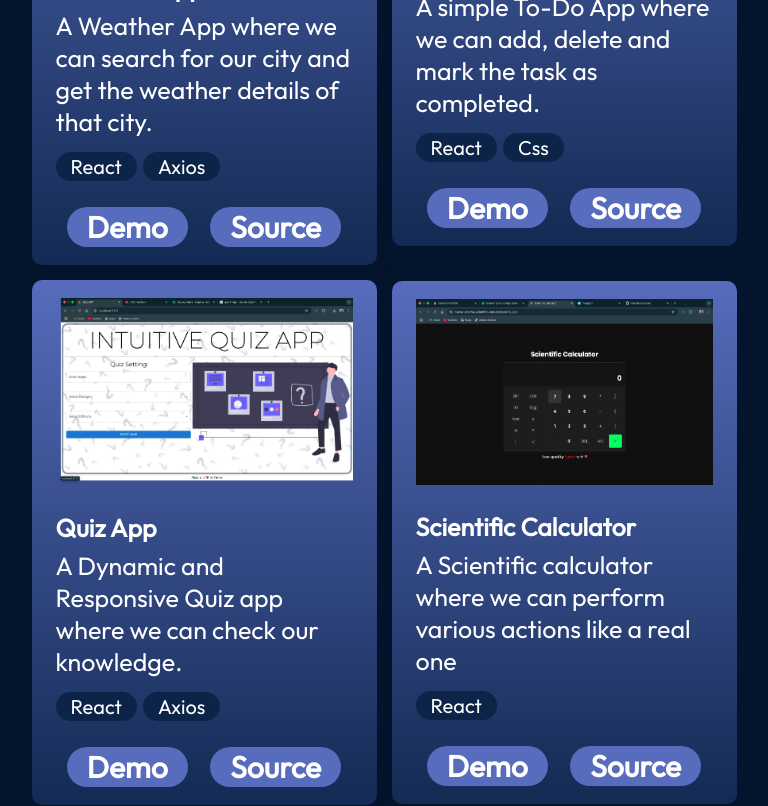
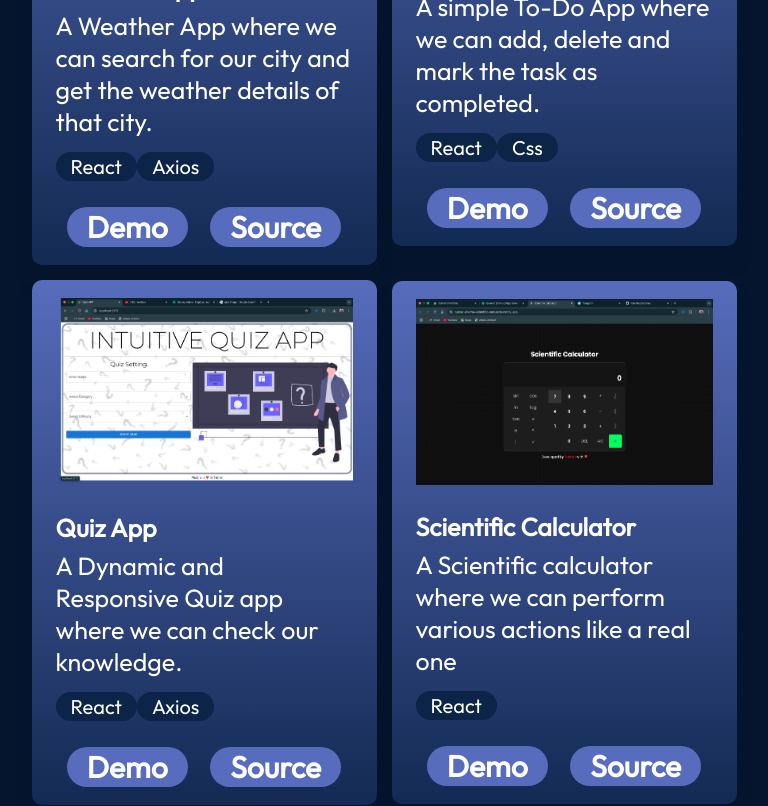
Before and after one commit to tushar6905/portfolio-app-js, a React (Vite) app: page / in a window 1280 px wide. Shown: the part 2840-3646 px from the top of the page, without its empty margins (256-1024 px from the left). Built offline with nearby package versions, Linux system fonts and the light colour scheme.

Commit message:
project updated

```diff
--- a/src/component/Projects/ProjectCard.jsx
+++ b/src/component/Projects/ProjectCard.jsx
@@ -14,7 +14,9 @@ const ProjectCard = ({ project : {title,imageSrc,description,demo,source,skills}
       <p className={styles.description}>{description}</p>
       <ul className={styles.skills}>
         {skills.map((skill, id) => {
-          return <li className={styles.skill} key={id}>{skill}</li>;
+          return (
+          <li className={styles.skill} key={id}>{skill}</li>
+        )
         })}
       </ul>
       <div className={styles.links}>
--- a/src/component/Projects/projectCard.module.css
+++ b/src/component/Projects/projectCard.module.css
@@ -27,7 +27,6 @@
     display: flex;
     flex-direction: row;
     flex-wrap: wrap;
-    gap: 6px;
     list-style: none;
 }
 .skill{
```
